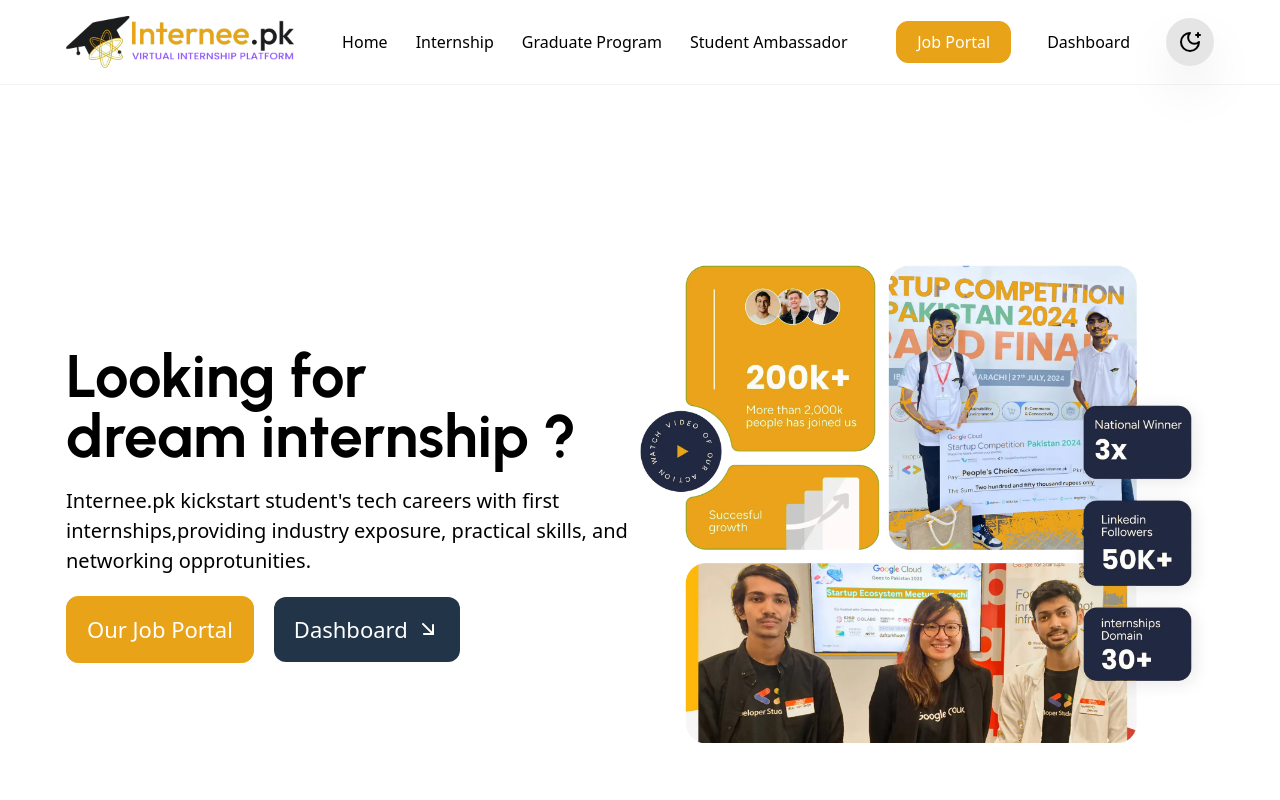
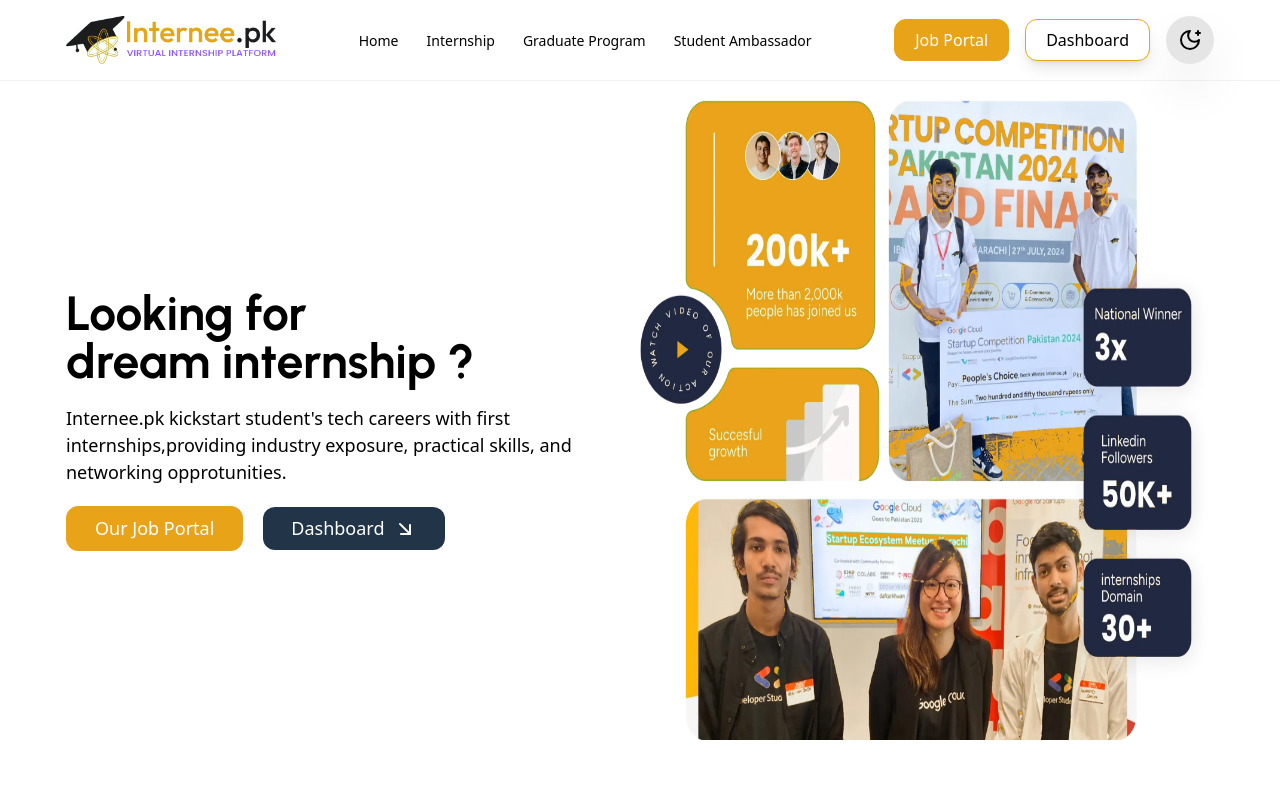
Before and after one commit to Hussnian-Shahid/Internee-web, a React (Vite) app: page / in a window 1280 px wide. Shown: the top 800 px of the page. Built offline with nearby package versions, Linux system fonts and the light colour scheme.

Commit message:
adjustment

```diff
--- a/src/Component/Header.jsx
+++ b/src/Component/Header.jsx
@@ -3,22 +3,22 @@
 const Header = () => {
   return (
     <>
-      <div className="flex md:px-16.5 pt-10 px-4  md:h-screen ">
+      <div className="flex md:px-16.5 pt-5 px-4  ">
         <div className="flex justify-center  flex-col md:w-full ">
-          <div className="font-bold font-urbanist text-center text-4xl md:text-start md:text-6xl">
+          <div className="font-bold font-urbanist text-center text-4xl md:text-start md:text-5xl">
             <div>Looking for</div>
             <div>dream internship ?</div>
           </div>
-          <div className="md:text-[20px] md:text-start  py-5 text-center ">
+          <div className="md:text-[18px] md:text-start  py-5 text-center ">
             Internee.pk kickstart student's tech careers with first
             internships,providing industry exposure, practical skills, and
             networking opprotunities.
           </div>
           <div className="flex md:flex-row flex-col items-center gap-5 ">
-            <button className="cursor-pointer bg-primary text-white md:px-5 md:py-4  md:text-[22px] px-8 py-3 font-sans rounded-xl hover:bg-secondry  border-[1px] border-primary transition-all duration-300   ">
+            <button className="cursor-pointer bg-primary text-white md:px-7 md:py-2  md:text-[18px] px-8 py-3 font-sans rounded-xl hover:bg-secondry  border-[1px] border-primary transition-all duration-300   ">
               Our Job Portal
             </button>
-            <div className="cursor-pointer bg-[#213448] text-white md:px-5 md:py-4  md:text-[22px] px-8 py-3 rounded-xl hover:bg-[#547792] hover:text-white flex justify-center items-center  transition-all duration-300 gap-2 ">
+            <div className="cursor-pointer bg-[#213448] text-white md:px-7 md:py-2  md:text-[18px] px-8 py-3 rounded-xl hover:bg-[#547792] hover:text-white flex justify-center items-center  transition-all duration-300 gap-2 ">
               <button className=" ">Dashboard </button>
               <span>
                 <img src="/down-right.png" alt="" />
@@ -27,7 +27,7 @@
           </div>
         </div>
         <div className="w-full md:flex justify-center items-center hidden ">
-          <img src="/updated_banner.webp" alt="banner" />
+          <img className="  h-[80vh]" src="/updated_banner.webp" alt="banner" />
         </div>
       </div>
     </>
--- a/src/Component/Navbar.jsx
+++ b/src/Component/Navbar.jsx
@@ -13,13 +13,13 @@
         <div>
           <Link to="/">
             <img
-              className="md:h-13 h-10 w-auto"
+              className="md:h-12 h-10 w-auto"
               src="/updated_logo.png"
               alt="logo"
             />
           </Link>
         </div>
-        <div className="md:flex hidden justify-center items-center gap-7 text-base font-sans">
+        <div className="md:flex hidden justify-center items-center gap-7 text-[14px] font-sans  ">
           <Link to="/">
             <div className="hover:text-primary cursor-pointer">Home</div>
           </Link>
@@ -41,7 +41,7 @@
           <button className="bg-primary cursor-pointer text-white px-5 py-2 font-sans rounded-xl hover:bg-white hover:text-black border-[1px] border-primary transition-all duration-300">
             Job Portal
           </button>
-          <button className="bg-white text-black px-5 py-2 rounded-xl hover:bg-primary hover:text-white  transition-all cursor-pointer duration-300">
+          <button className="bg-white text-black px-5 py-2 rounded-xl hover:bg-primary hover:text-white  transition-all cursor-pointer border-[1px] border-primary shadow-lg duration-300">
             Dashboard
           </button>
           <div className="h-12 w-12 bg-[#e5e5e5] shadow-2xl flex justify-center items-center rounded-full">
```
